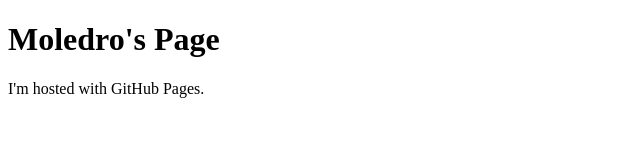
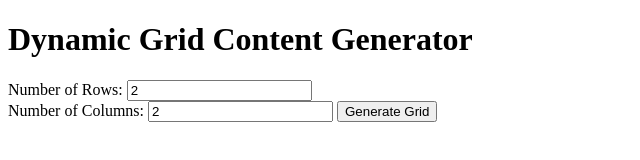
Before and after one commit to Moledro/moledro.github.io, a plain HTML site: page index.html in a window 1280 px wide. Shown: the whole page, without its empty margins (0-640 px from the left). Drawn offline with Linux system fonts and the light colour scheme.

Commit message:
Update for custom index.html
V0.0.1 für Einrad Formationen Generator

```diff
--- a/index.html
+++ b/index.html
@@ -1,7 +1,26 @@
 <!DOCTYPE html>
-<html>
+<html lang="en">
+<head>
+    <meta charset="UTF-8">
+    <meta name="viewport" content="width=device-width, initial-scale=1.0">
+    <title>Dynamic Grid Frame (No Iframes)</title>
+    <link rel="stylesheet" href="style.css">
+</head>
 <body>
-<h1>Moledro's Page</h1>
-<p>I'm hosted with GitHub Pages.</p>
+    <h1>Dynamic Grid Content Generator</h1>
+
+    <div class="input-group">
+        <label for="numRows">Number of Rows:</label>
+        <input type="number" id="numRows" value="2" min="1">
+    </div>
+    <div class="input-group">
+        <label for="numCols">Number of Columns:</label>
+        <input type="number" id="numCols" value="2" min="1">
+        <button onclick="generateGrid()">Generate Grid</button>
+    </div>
+
+    <div id="grid-container"></div>
+
+    <script src="script.js"></script>
 </body>
 </html>
```
